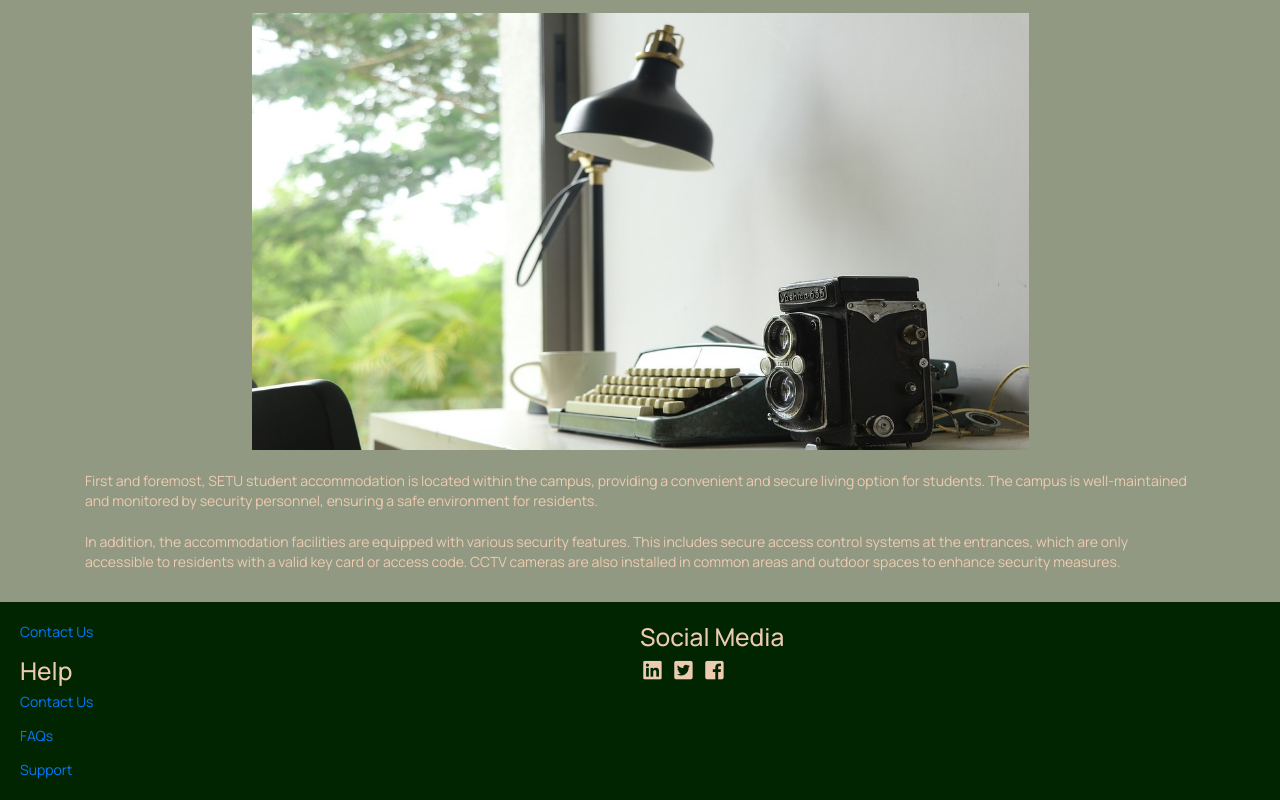
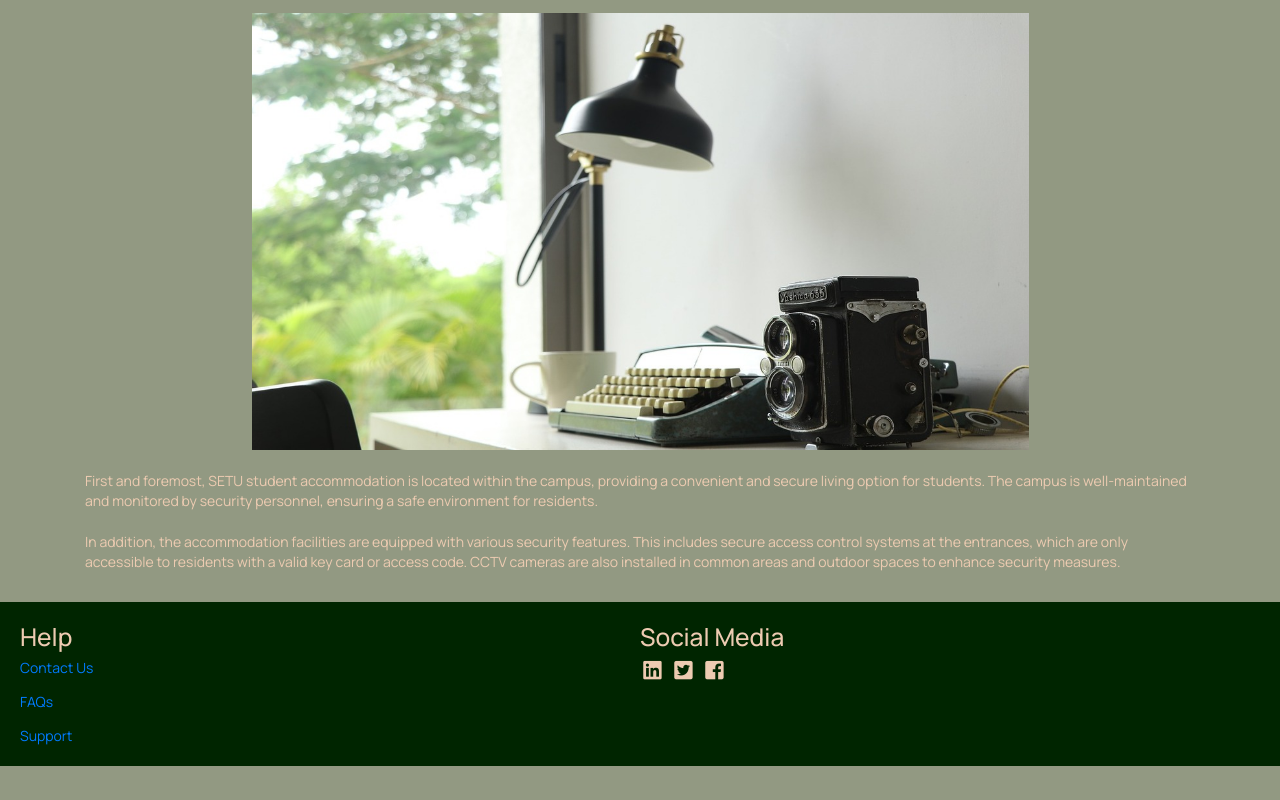
Before and after one commit to dylanobrien02/biopharmasciencesetuwaterford.github.io, a plain HTML site: page setu.html in a window 1280 px wide. Shown: the part 8087-8887 px from the top of the page. After the commit the page ends 8853 px from the top, so only its background shows below. Drawn offline with nearby package versions, Linux system fonts and the light colour scheme.

Commit message:
Update setu.html

```diff
--- a/setu.html
+++ b/setu.html
@@ -442,10 +442,9 @@ body {
 		</div>
 	</div>
 
-	<div class="footer" style="margin-top: 30px">
+    <div class="footer" style="margin-top: 30px">
     <div class="footer-section">
-          <p><a href="mailto:20094139@mail.wit.ie">Contact Us</a></p>
-    <h3>Help</h3>
+      <h3>Help</h3>
         <p><a href="mailto:20094139@mail.wit.ie">Contact Us</a></p>
         <p><a href="https://www.wit.ie/current_students/study_supports/wit_computer_services/computerservices_faqs/">FAQs</a></p>
         <p><a href="https://www.wit.ie/current_students/student_life_and_learning/general_student_support">Support</a></p>
@@ -458,7 +457,7 @@ body {
 	  <i class="large facebook square icon"></i>
 
     </div>
-  </div>
+	</div>
 
   <script src="https://code.jquery.com/jquery-3.5.1.slim.min.js"></script>
   <script src="https://cdn.jsdelivr.net/npm/@popperjs/core@2.9.3/dist/umd/popper.min.js"></script>
```
